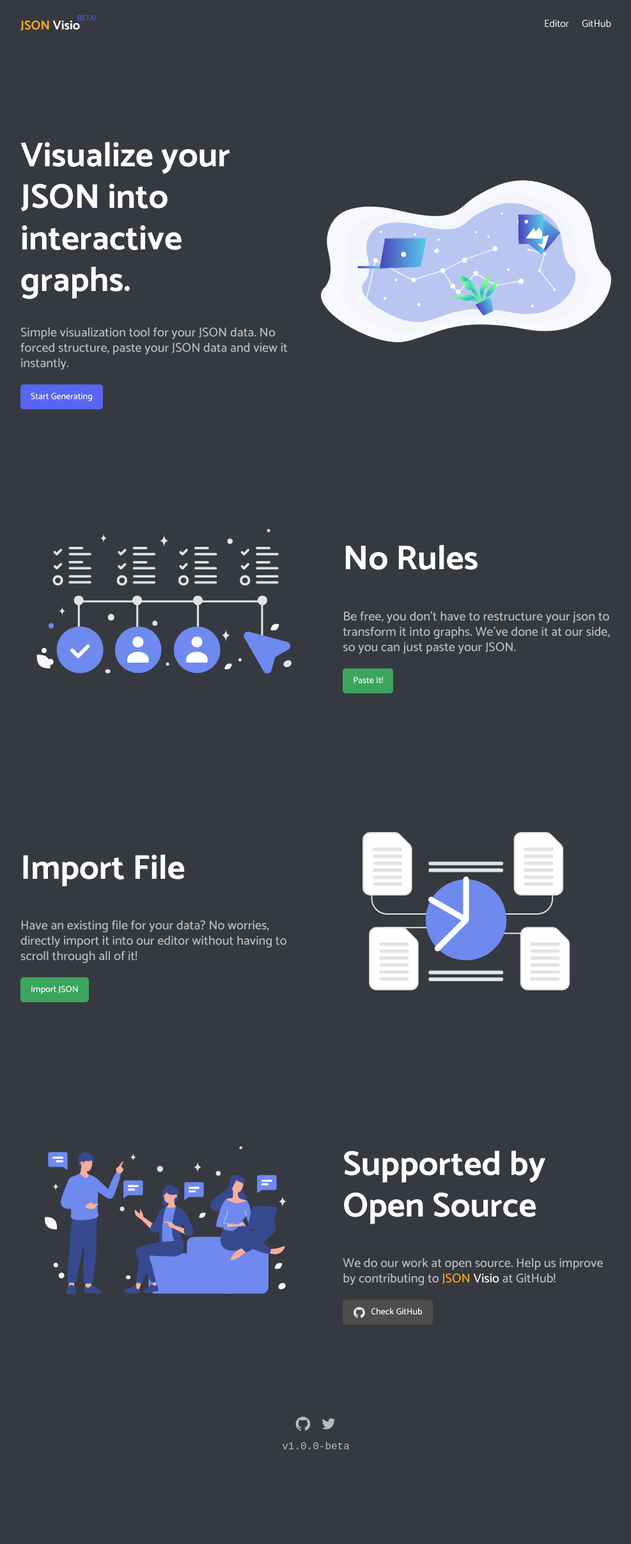
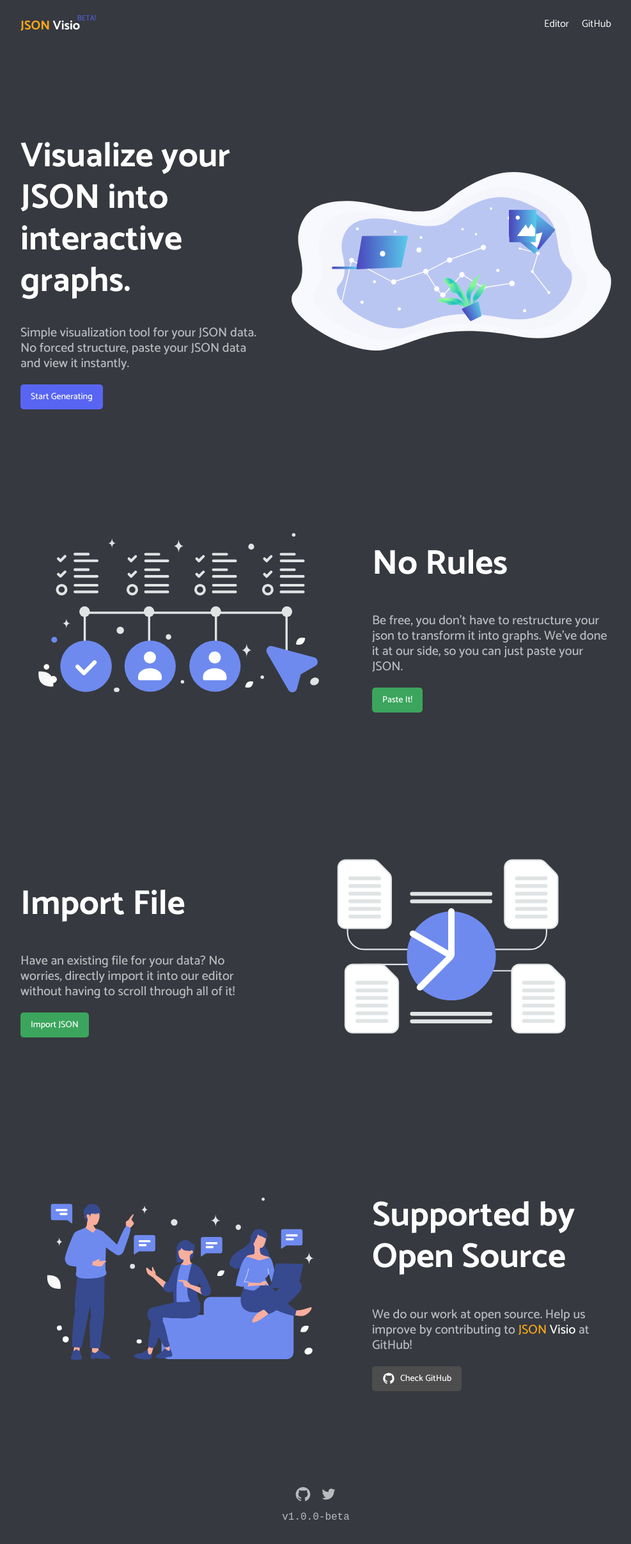
Before and after one commit to AykutSarac/jsoncrack.com, a Next.js app: page / in a window 1280 px wide. Shown: the top 2414 px of the page at 64% size, without its empty margins (146-1133 px from the left). Before the commit the page ends 2311 px from the top, so only its background shows below. Built offline with nearby package versions, Linux system fonts and the light colour scheme.

Commit message:
replace with Custom Image component

```diff
--- a/src/pages/index.tsx
+++ b/src/pages/index.tsx
@@ -1,8 +1,8 @@
-import Image from "next/image";
 import React from "react";
 import { Button } from "src/components/Button";
 import { Container } from "src/components/Container";
 import { Navbar } from "src/components/Navbar";
+import { Image } from "src/components/Image";
 import styled from "styled-components";
 import { AiFillGithub } from "react-icons/ai";
 import { Footer } from "src/components/Footer";
@@ -65,7 +65,7 @@
             </a>
           </Link>
         </StyledContent>
-        <Image src="/graphs.svg" width={500} height={400} alt="graphs" />
+        <Image src="graphs.svg" width={500} height={400} alt="graphs" />
       </Container>
 
       <Container reverse>
@@ -82,7 +82,7 @@
             </a>
           </Link>
         </StyledContent>
-        <Image src="/graphs3.svg" width={500} height={400} alt="preview" />
+        <Image src="graphs3.svg" width={500} height={400} alt="preview" />
       </Container>
 
       <Container>
@@ -98,7 +98,7 @@
             </a>
           </Link>
         </StyledContent>
-        <Image src="/graphs4.svg" width={500} height={400} alt="preview" />
+        <Image src="graphs4.svg" width={500} height={400} alt="preview" />
       </Container>
 
       <Container reverse>
@@ -118,7 +118,7 @@
             </a>
           </Link>
         </StyledContent>
-        <Image src="/graphs5.svg" width={500} height={400} alt="preview" />
+        <Image src="graphs5.svg" width={500} height={400} alt="preview" />
       </Container>
       <Footer />
     </StyledHome>
```
